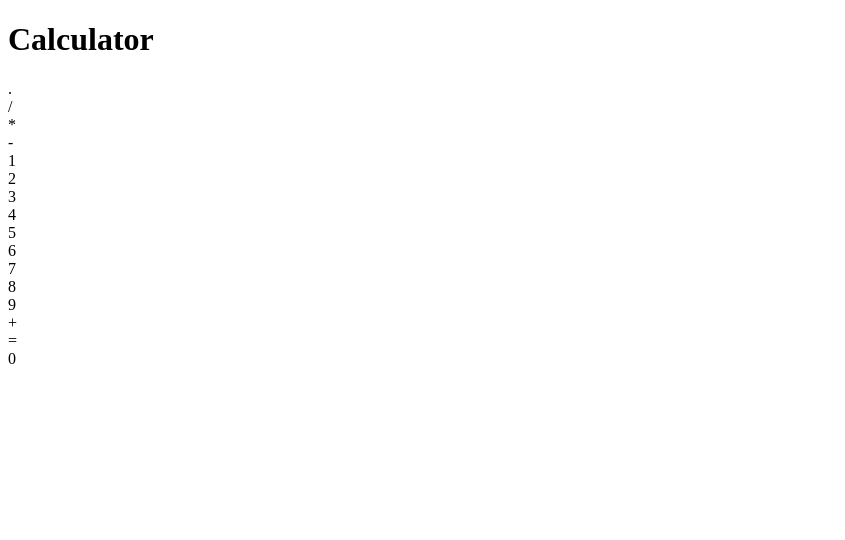
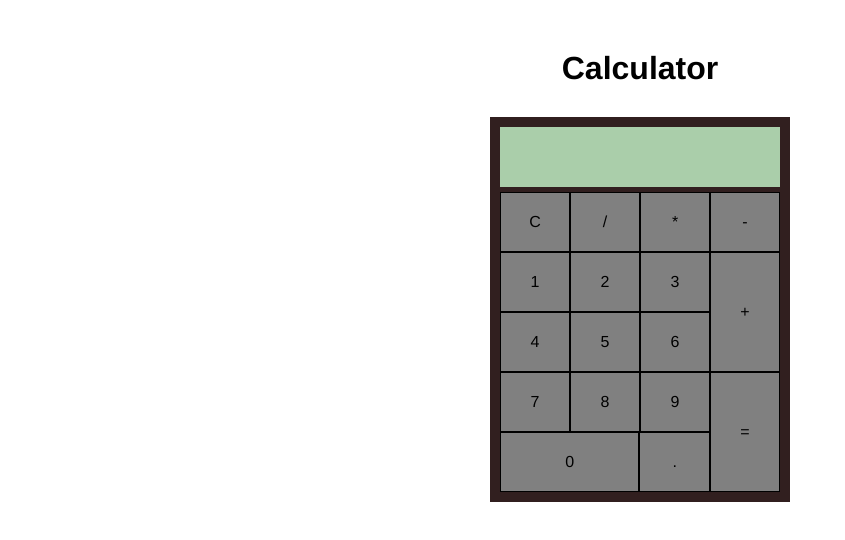
Before and after one commit to JosueDeLosSantos/Project-Calculator, a plain HTML site: page index.html in a window 1280 px wide. Shown: the whole page, without its empty margins (0-845 px from the left). Drawn offline with Linux system fonts and the light colour scheme.

Commit message:
Add CSS styles.

```diff
--- a/index.html
+++ b/index.html
@@ -5,6 +5,7 @@
     <meta http-equiv="X-UA-Compatible" content="IE=edge">
     <meta name="viewport" content="width=device-width, initial-scale=1.0">
     <title>Calculator</title>
+    <link rel="stylesheet" href="styles.css"/>
 </head>
 <body>
 
@@ -12,35 +13,49 @@
 
     <div class="case">
 
-        <div class="screen"></div>
+        <div class="screen"><p class="screen-content"></p></div>
 
         <div class="buttons">
 
+            <div class="first-separator">
                 <div class="first-section">
-                <div class="key point">.</div>
-                <div class="key operator">/</div>
-                <div class="key operator">*</div>
-                <div class="key operator">-</div>
+                    <div class="key point"><p>C</p></div>
+                    <div class="key operator"><p>/</p></div>
+                    <div class="key operator"><p>*</p></div>
+                    <div class="key operator"><p>-</p></div>
+                </div>
             </div>
 
+            <div class="second-separator">
+
                 <div class="second-section">
-                <div class="key number">1</div>
-                <div class="key number">2</div>
-                <div class="key number">3</div>
-                <div class="key number">4</div>
-                <div class="key number">5</div>
-                <div class="key number">6</div>
-                <div class="key number">7</div>
-                <div class="key number">8</div>
-                <div class="key number">9</div>
+                    <div class="set1">
+                        <div class="key number"><p>1</p></div>
+                        <div class="key number"><p>2</p></div>
+                        <div class="key number"><p>3</p></div>
+                    </div>
+                    <div class="set2">
+                        <div class="key number"><p>4</p></div>
+                        <div class="key number"><p>5</p></div>
+                        <div class="key number"><p>6</p></div>
+                    </div>
+                    <div class="set3">
+                        <div class="key number"><p>7</p></div>
+                        <div class="key number"><p>8</p></div>
+                        <div class="key number"><p>9</p></div>
+                    </div>
+                    <div class="set4">
+                        <div class="key zero"><p>0</p></div>
+                        <div class="key point"><p>.</p></div>
+                    </div>
                 </div>
 
                 <div class="third-section">
-                <div class="key plus">+</div>
-                <div class="key equal">=</div>
+                    <div class="key plus"><p>+</p></div>
+                    <div class="key equal"><p>=</p></div>
                 </div>
 
-            <div class="key zero">0</div>
+            </div>
 
         </div>
     </div>
--- a/styles.css
+++ b/styles.css
@@ -0,0 +1,148 @@
+* {
+    margin: 0;
+    padding: 0;
+    box-sizing: border-box;
+}
+
+body {
+    font-family: 'Franklin Gothic Medium', 'Arial Narrow', Arial, sans-serif;
+}
+
+
+
+h1 {
+    text-align: center;
+    margin: 50px 0 30px 0;
+}
+
+.case {
+    width: 300px;
+    display: flex;
+    flex-direction: column;
+    background: rgb(49, 31, 31);
+    padding: 10px;
+    margin: auto;
+}
+
+.screen {
+    height: 60px;
+    background: rgb(170, 206, 170);
+    margin-bottom: 5px;
+    display: flex;
+    justify-content: center;
+    align-items: center;
+}
+
+.buttons {
+    display: flex;
+    flex-direction: column;
+}
+
+.first-section {
+    display: flex;
+    width: 100%;
+    height: 60px;
+}
+
+.first-section > .key {
+    display: flex;
+    align-items: center;
+    justify-content: center;
+    flex: 1;
+    background: grey;
+    border: 1px solid black;
+    text-align: center;
+
+}
+
+.second-separator{
+    display: flex;
+}
+
+.second-section{
+    display: flex;
+    flex-direction: column;
+    flex: 3;
+}
+
+.set1{
+    display: flex;
+    width: 100%;
+    height: 60px;
+}
+
+.set2{
+    display: flex;
+    width: 100%;
+    height: 60px;
+}
+
+.set3{
+    display: flex;
+    width: 100%;
+    height: 60px;
+}
+
+.set4{
+    display: flex;
+    width: 100%;
+    height: 60px;
+}
+
+.third-section{
+    display: flex;
+    flex-direction: column;
+    flex: 1;
+}
+
+.number{
+    display: flex;
+    align-items: center;
+    justify-content: center;
+    flex: 1;
+    background: grey;
+    border: 1px solid black;
+    text-align: center;
+}
+
+.zero {
+    display: flex;
+    align-items: center;
+    justify-content: center;
+    flex: 1;
+    background: grey;
+    border: 1px solid black;
+    text-align: center;
+    flex: 2;
+}
+
+.point {
+    display: flex;
+    align-items: center;
+    justify-content: center;
+    flex: 1;
+    background: grey;
+    border: 1px solid black;
+    text-align: center;
+    flex: 1;
+}
+
+.plus {
+    display: flex;
+    align-items: center;
+    justify-content: center;
+    flex: 1;
+    background: grey;
+    border: 1px solid black;
+    text-align: center;
+}
+
+.equal {
+    display: flex;
+    align-items: center;
+    justify-content: center;
+    flex: 1;
+    background: grey;
+    border: 1px solid black;
+    text-align: center;
+}
```
Lines whose indentation alone changed are shown as unchanged.
